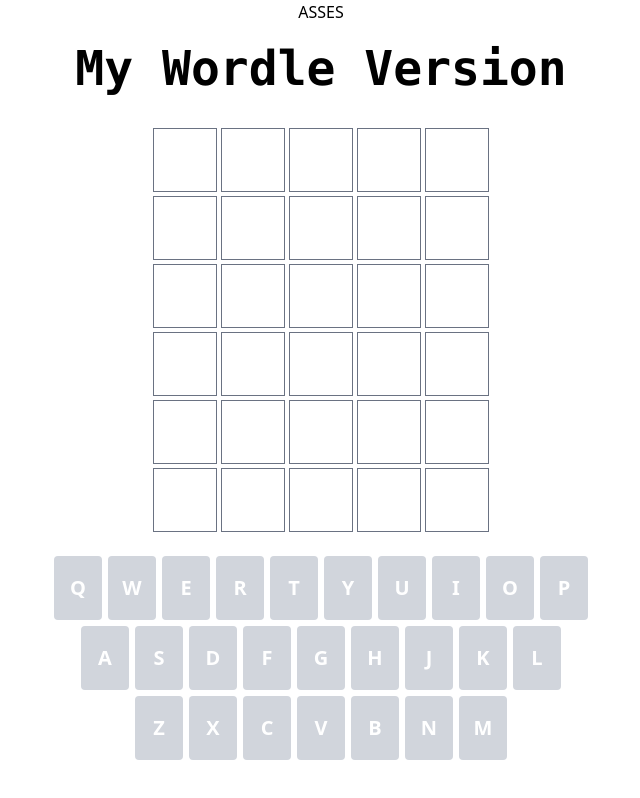
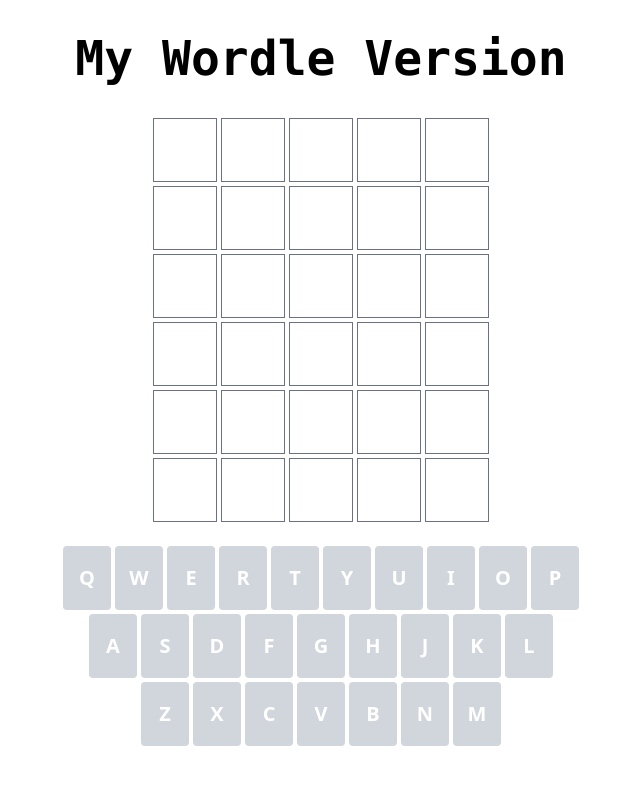
Before and after one commit to AdriBarda/my-wordle, a Vue app: page / in a window 1280 px wide. Shown: the top 798 px of the page, without its empty margins (319-959 px from the left). Built offline with nearby package versions, Linux system fonts and the light colour scheme; the HTML template or start-up script is replaced by a standard one; what @midudev/tailwind-animations would draw is missing.

Commit message:
fixing styles + deleted word of the day display from previous testing

```diff
--- a/src/App.vue
+++ b/src/App.vue
@@ -15,9 +15,8 @@ wordOfTheDay.value = getRandomWord()
 <template>
   <main
     id="#main"
-    class="relative flex flex-col justify-center items-center min-h-screen w-full px-4 py-10"
+    class="relative flex flex-col justify-center items-center min-h-screen w-full px-4 py-6 sm:py-10"
   >
-    {{ wordOfTheDay }}
     <WordleBoard :word-of-the-day="wordOfTheDay" />
   </main>
 </template>
--- a/src/components/CharacterHistory.vue
+++ b/src/components/CharacterHistory.vue
@@ -45,12 +45,12 @@ watch(
 )
 </script>
 <template>
-  <div class="w-full inline-flex">
-    <div class="w-full max-w-4xl flex flex-col items-center gap-1.5">
+  <div class="w-full flex px-2 sm:px-4">
+    <div class="w-full max-w-4xl flex flex-col items-center gap-1">
       <div
         v-for="(row, rowIndex) in keyboardData"
         :key="rowIndex"
-        class="flex justify-center gap-1.5 w-full"
+        class="flex justify-center gap-1 sm:gap-1 w-full"
       >
         <div
           v-for="{ char, feedback, animate } in row"
@@ -77,6 +77,6 @@ watch(
 @import 'tailwindcss';
 
 .key {
-  @apply flex justify-center items-center rounded select-none text-white font-semibold min-w-8 min-h-11 text-lg sm:w-12 sm:h-16 sm:text-xl;
+  @apply flex justify-center items-center rounded select-none text-white font-semibold min-w-8 min-h-11 text-base sm:min-w-12 sm:min-h-16 sm:text-xl;
 }
 </style>
--- a/src/components/GuessDisplayer.vue
+++ b/src/components/GuessDisplayer.vue
@@ -15,7 +15,7 @@ defineProps<{
     <li
       v-for="(char, index) in guess?.padEnd(WORD_SIZE, ' ') || new Array(5)"
       :key="index"
-      class="w-16 h-16 perspective-midrange"
+      class="w-12 h-12 sm:w-16 sm:h-16 perspective-midrange"
     >
       <div
         class="inner w-full h-full relative transform-3d"
```
